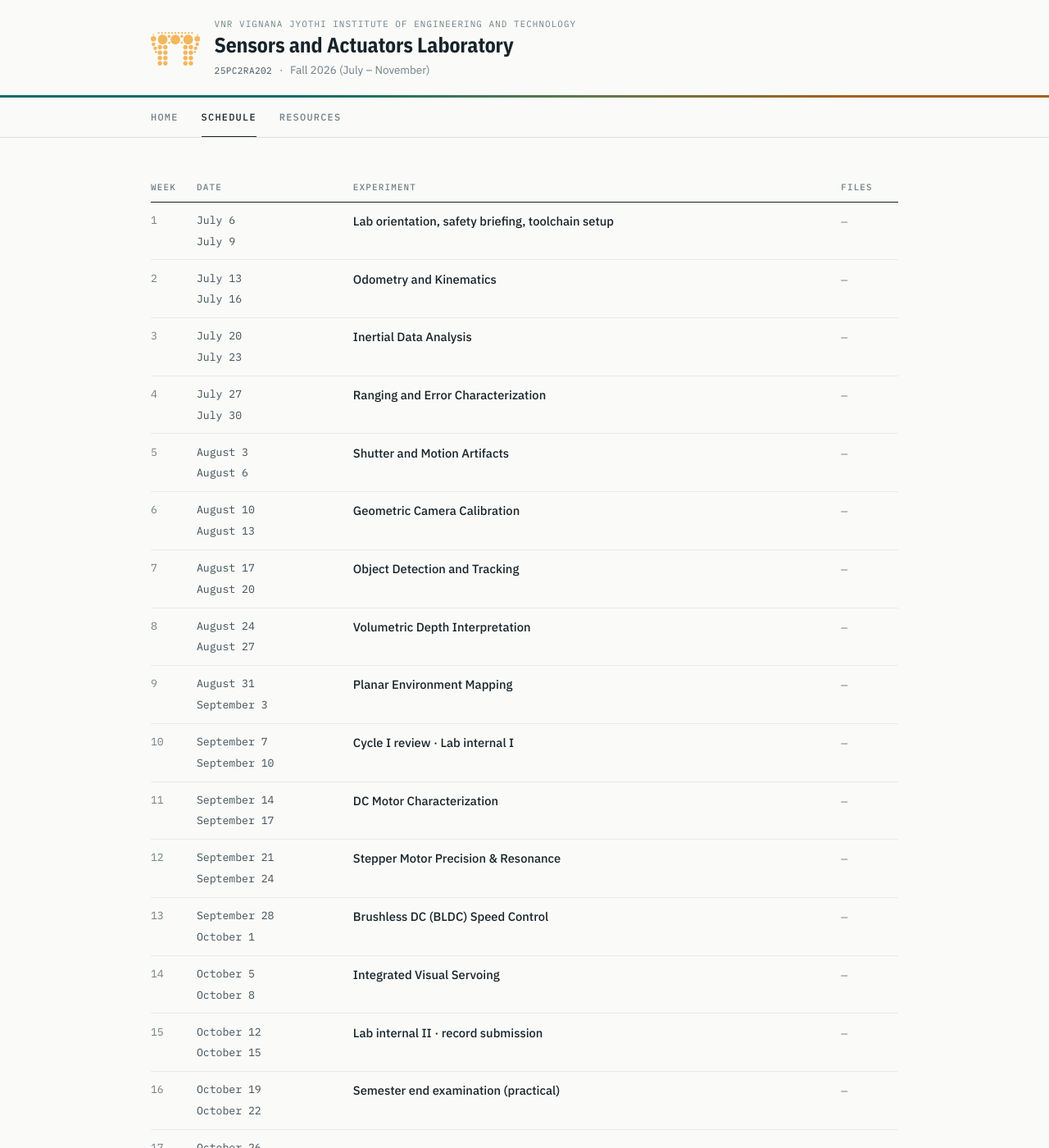
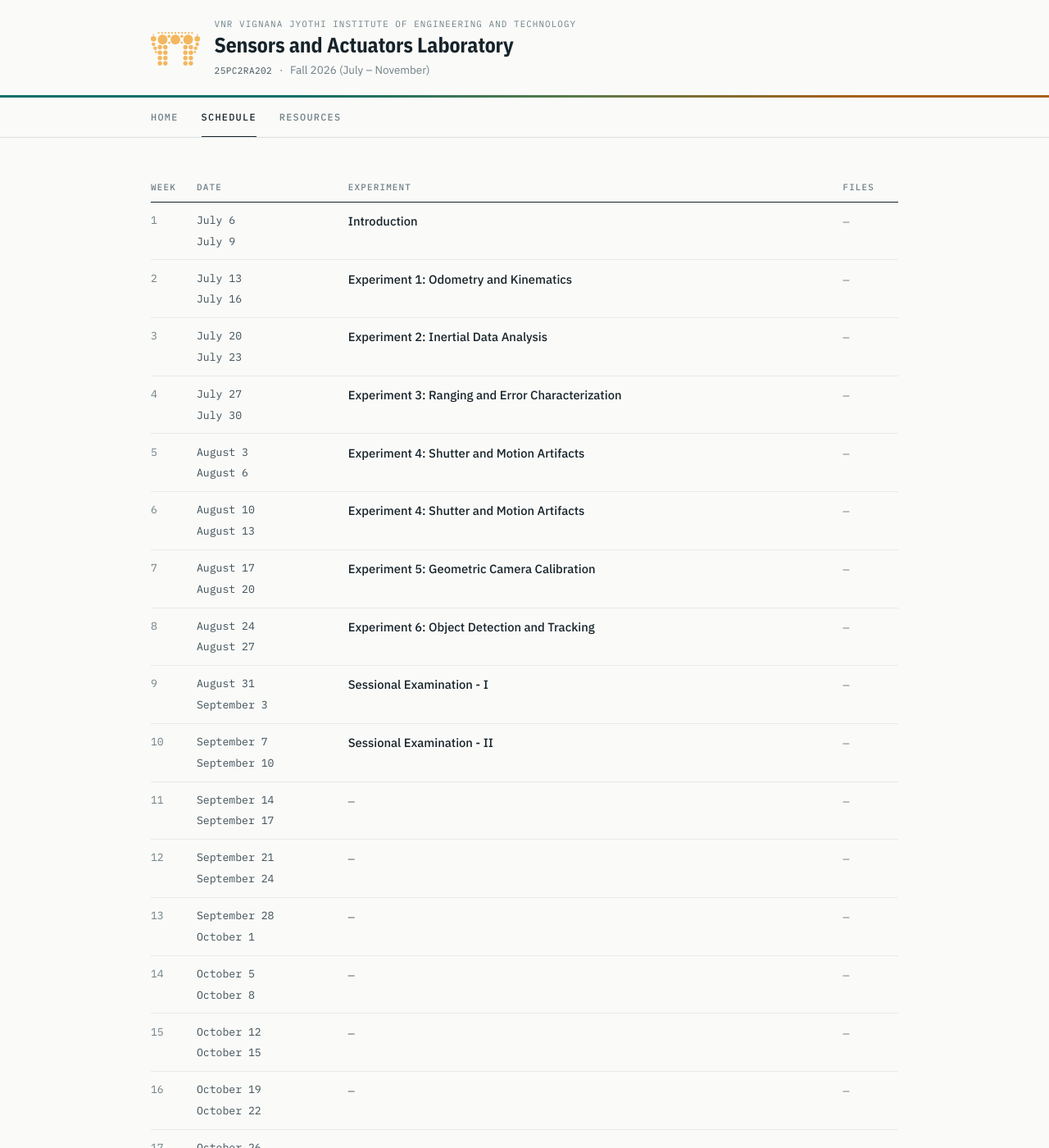
Before and after one commit to uhvardhan/sensors-actuators-lab, a Jekyll site: the page built from schedule.md, in a window 1280 px wide and 1400 px high. Shown: the whole window at 82% size. Built offline with Jekyll 4.4.1, drawn with Linux system fonts in a browser that asks for light colours.

Commit message:
Set the experiment titles for weeks 1-10
Weeks 1-8 run Introduction then Experiments 1-6, with Experiment 4
spanning weeks 5 and 6 -- which is why Geometric Camera Calibration
lands on week 7 rather than week 6. Weeks 9 and 10 are the sessional
examinations. Weeks 11-21 keep their dates and show an em dash.

Only Experiment 1 arrived numbered; the rest are numbered to match, so
a student can tell which numbered experiment a session covers.

This also clears the old 16-week plan out of weeks 9-16 -- the cycle
review, the two lab internals and the semester end examination were
still sitting on dates that no longer mean anything.

Co-Authored-By: Claude Opus 5 <noreply@anthropic.com>
Claude-Session: https://claude.ai/code/session_019icvzhAgnNWJ32j6aSJQQF

```diff
--- a/_data/schedule.yml
+++ b/_data/schedule.yml
@@ -11,67 +11,67 @@
 
 - week: 1
   dates: ["July 6", "July 9"]
-  session: "Lab orientation, safety briefing, toolchain setup"
+  session: "Introduction"
   files: []
 - week: 2
   dates: ["July 13", "July 16"]
-  session: "Odometry and Kinematics"
+  session: "Experiment 1: Odometry and Kinematics"
   files: []
 - week: 3
   dates: ["July 20", "July 23"]
-  session: "Inertial Data Analysis"
+  session: "Experiment 2: Inertial Data Analysis"
   files: []
 - week: 4
   dates: ["July 27", "July 30"]
-  session: "Ranging and Error Characterization"
+  session: "Experiment 3: Ranging and Error Characterization"
   files: []
 - week: 5
   dates: ["August 3", "August 6"]
-  session: "Shutter and Motion Artifacts"
+  session: "Experiment 4: Shutter and Motion Artifacts"
   files: []
 - week: 6
   dates: ["August 10", "August 13"]
-  session: "Geometric Camera Calibration"
+  session: "Experiment 4: Shutter and Motion Artifacts"
   files: []
 - week: 7
   dates: ["August 17", "August 20"]
-  session: "Object Detection and Tracking"
+  session: "Experiment 5: Geometric Camera Calibration"
   files: []
 - week: 8
   dates: ["August 24", "August 27"]
-  session: "Volumetric Depth Interpretation"
+  session: "Experiment 6: Object Detection and Tracking"
   files: []
 - week: 9
   dates: ["August 31", "September 3"]
-  session: "Planar Environment Mapping"
+  session: "Sessional Examination - I"
   files: []
 - week: 10
   dates: ["September 7", "September 10"]
-  session: "Cycle I review · Lab internal I"
+  session: "Sessional Examination - II"
   files: []
 - week: 11
   dates: ["September 14", "September 17"]
-  session: "DC Motor Characterization"
+  session: ""
   files: []
 - week: 12
   dates: ["September 21", "September 24"]
-  session: "Stepper Motor Precision & Resonance"
+  session: ""
   files: []
 - week: 13
   dates: ["September 28", "October 1"]
-  session: "Brushless DC (BLDC) Speed Control"
+  session: ""
   files: []
 - week: 14
   dates: ["October 5", "October 8"]
-  session: "Integrated Visual Servoing"
+  session: ""
   files: []
 - week: 15
   dates: ["October 12", "October 15"]
-  session: "Lab internal II · record submission"
+  session: ""
   files: []
 - week: 16
   dates: ["October 19", "October 22"]
-  session: "Semester end examination (practical)"
+  session: ""
   files: []
 - week: 17
   dates: ["October 26", "October 29"]
```
